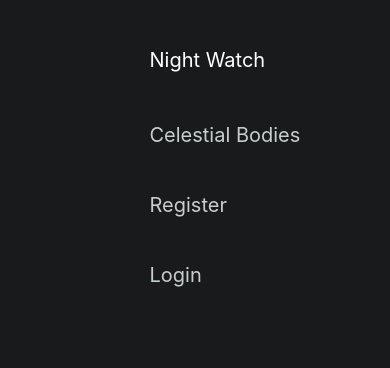
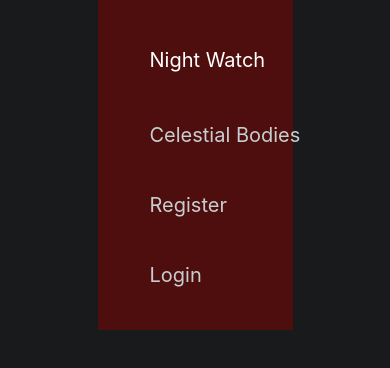
Before and after one commit to PatrickBoynton/night_watch, a React (Create React App) app in the folder frontend/static/: page / in a window 390 px wide. Shown: the top 368 px of the page. Built offline with nearby package versions, Linux system fonts and the light colour scheme; no server answers.

Commit message:
Working on styling.

```diff
--- a/frontend/static/src/App.css
+++ b/frontend/static/src/App.css
@@ -105,6 +105,7 @@ img {
 }
 .nav {
   padding: 20px;
+  background-color: #8e000077;
 }
 .img-container{
   height: 300px;
@@ -122,7 +123,7 @@ img {
   }
   nav{
     width: 50%;
-    margin: 0 auto;
+    margin: 0 auto 10px;
   }
   a{
     font-size: 20px;
```
